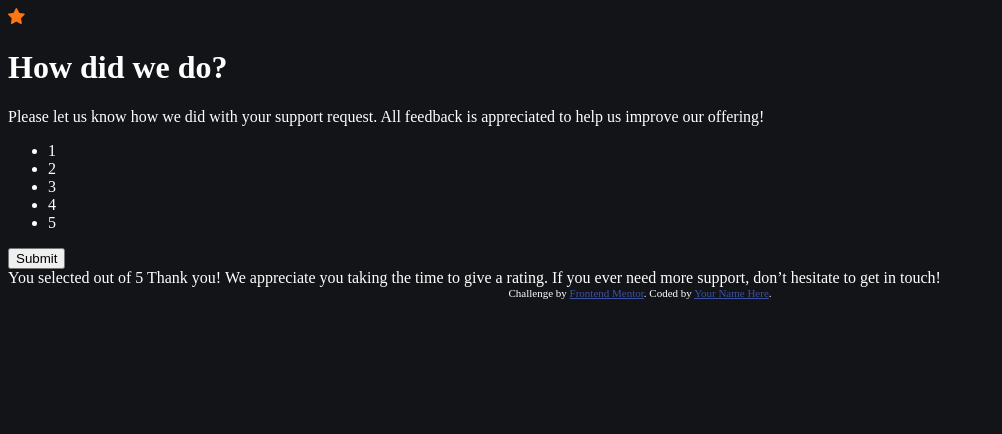
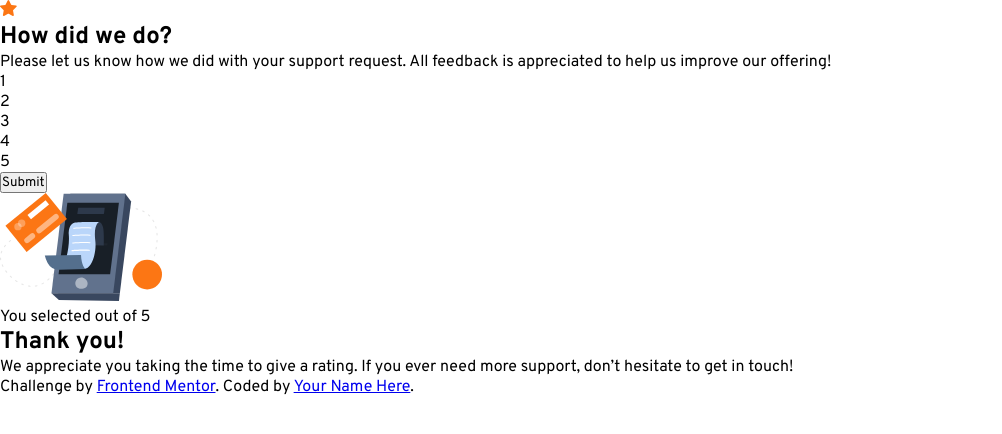
Before and after one commit to ysmltr/interactive-rating-component-main, a plain HTML site: page index.html in a window 1280 px wide. Shown: the whole page, without its empty margins (0-1002 px from the left). Drawn offline with Linux system fonts and the light colour scheme.

Commit message:
fixed html and starting css

```diff
--- a/index.html
+++ b/index.html
@@ -2,34 +2,25 @@
 <html lang="en">
 <head>
   <meta charset="UTF-8">
-  <meta name="viewport" content="width=device-width, initial-scale=1.0"> <!-- displays site properly based on user's device -->
-
+  <meta name="viewport" content="width=device-width, initial-scale=1.0">
   <link rel="icon" type="image/png" sizes="32x32" href="./images/favicon-32x32.png">
   <link rel="stylesheet" href="style.css">
-  <title>Frontend Mentor | Interactive rating component</title>
-
-  <!-- Feel free to remove these styles or customise in your own stylesheet 👍 -->
-  <style>
-    .attribution { font-size: 11px; text-align: center; }
-    .attribution a { color: hsl(228, 45%, 44%); }
-  </style>
+  <title>Frontend Mentor | Interactive Rating Component</title>
 </head>
-<body style="background-color: hsl(216, 12%, 8%); color: hsl(0, 0%, 100%);">
-
-  <!-- Rating state start -->
+<body>
   <main>
-            <div class="container">
+    <section class="container">
       <div class="star-img">
-                <img src="./images/icon-star.svg" alt="" srcset="">
+        <img src="./images/icon-star.svg" alt="Star rating icon">
       </div>
 
       <div class="feedback">
         <h1 class="feedback-title">How did we do?</h1>
         <p class="feedback-description">
-                  Please let us know how we did with your support request. All feedback is appreciated
-                  to help us improve our offering!
+          Please let us know how we did with your support request. All feedback is appreciated to help us improve our offering!
         </p>
       </div>
+
       <div class="feedback-form">
         <ul>
           <li>1</li>
@@ -38,31 +29,29 @@
           <li>4</li>
           <li>5</li>
         </ul>
-                <button type="submit" id="submit-feedback"> Submit</button>
+        <form action="#" method="POST">
+          <button type="submit" id="submit-feedback">Submit</button>
+        </form>
+      </div>
+    </section>
+
+    <section class="rating-state">
+      <div class="rating-img">
+        <img src="./images/illustration-thank-you.svg" alt="Thank you illustration">
+      </div>
+      <div class="rating-message">
+        <p class="message">
+          You selected <!-- Add rating here --> out of 5
+        </p>
+        <div class="rating">
+          <h1 class="rating-title">Thank you!</h1>
+          <div class="rating-description">
+            We appreciate you taking the time to give a rating. If you ever need more support, don’t hesitate to get in touch!
           </div>
         </div>
+      </div>
+    </section>
   </main>
-
-
-
-
-
-
-
-
-  <!-- Rating state end -->
-
-  <!-- Thank you state start -->
-
-  You selected <!-- Add rating here --> out of 5
-
-  Thank you!
-
-  We appreciate you taking the time to give a rating. If you ever need more support,
-  don’t hesitate to get in touch!
-
-  <!-- Thank you state end -->
-
 
   <div class="attribution">
     Challenge by <a href="https://www.frontendmentor.io?ref=challenge" target="_blank">Frontend Mentor</a>.
--- a/style.css
+++ b/style.css
@@ -1 +1,22 @@
 @import url('https://fonts.googleapis.com/css2?family=Overpass:ital,wght@0,100..900;1,100..900&display=swap');
+
+:root{
+--white: hsl(0, 0%, 100%);
+--orange: hsl(25, 97%, 53%);
+--lightGrey: hsl(217, 12%, 63%);
+--darkBlue: hsl(213, 19%, 18%);
+--veryDarkBlue: hsl(216, 12%, 8%);
+--fontFamily: "Overpass", sans-serif;
+--font-size: 15px;
+}
+
+*{
+    margin: 0;
+    padding: 0;
+    box-sizing: border-box;
+    font-family: var(--fontFamily);
+}
+
+body{
+
+}
```
Lines whose indentation alone changed are shown as unchanged.
